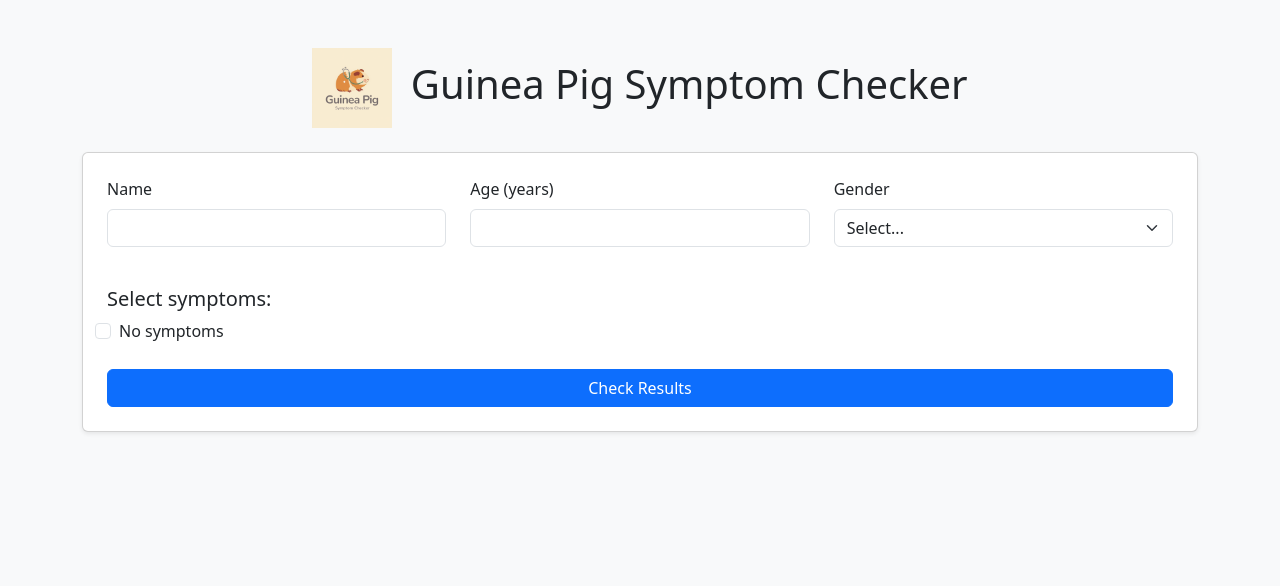
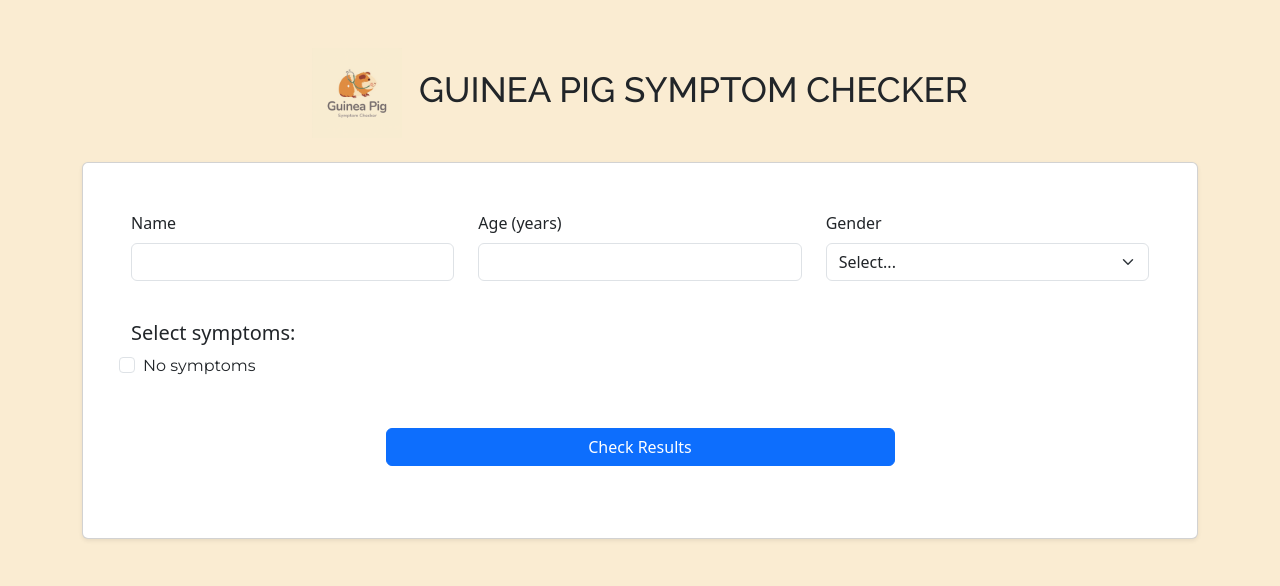
Before and after one commit to marina9222/guinea_pig_symptom_checker, a Django app: page / in a window 1280 px wide. Shown: the top 586 px of the page. Run offline with Django 5.2, Linux system fonts and the light colour scheme; data that the repository does not hold is empty.

Commit message:
Add: custom css and chnage bootstrap classes in html

```diff
--- a/checker/static/checker/css/style.css
+++ b/checker/static/checker/css/style.css
@@ -0,0 +1,22 @@
+@import url('https://fonts.googleapis.com/css2?family=Montserrat:ital,wght@0,100..900;1,100..900&family=Raleway:ital,wght@0,100..900;1,100..900&display=swap');
+
+* {
+
+    margin: 0;
+    padding: 0;
+    box-sizing: border-box;
+}
+
+body {
+    background-color: #faecd2;
+}
+
+h1 {
+    font-family: "Raleway", sans-serif;
+    text-transform: uppercase;
+    font-size: 35px;
+}
+
+.form-check-label {
+    font-family: "Montserrat" , sans-serif;
+}
--- a/checker/templates/checker/home.html
+++ b/checker/templates/checker/home.html
@@ -7,15 +7,16 @@
   <title>Guinea Pig Symptom Checker 🐹</title>
   <link href="https://cdn.jsdelivr.net/npm/bootstrap@5.3.2/dist/css/bootstrap.min.css" rel="stylesheet">
   <link rel="stylesheet" href="{% static 'checker/css/style.css' %}">
+
 </head>
-<body class="bg-light">
+<body>
   <div class="container py-5">
    <h1 class="text-center mb-4">
-  <img src="{% static 'checker/guinea-pig-logo.png' %}" alt="Guinea Pig Logo" width="80" class="me-2">
+  <img src="{% static 'checker/guinea-pig-logo.png' %}" alt="Guinea Pig Logo" width="90" class="me-2">
   Guinea Pig Symptom Checker
 </h1>
 
-    <form method="post" class="card p-4 shadow-sm">
+    <form method="post" class="card p-5 shadow-sm">
       {% csrf_token %}
       <div class="row mb-3">
         <div class="col-md-4">
@@ -49,8 +50,9 @@
           <label class="form-check-label" for="none">No symptoms</label>
         </div>
       </div>
-
-      <button type="submit" class="btn btn-primary mt-4 w-100">Check Results</button>
+      <div class="text-center mt-4 mb-4">
+      <button type="submit" class="btn btn-primary mt-4 w-50">Check Results</button>
+      </div>
     </form>
 
     {% if results %}
```
